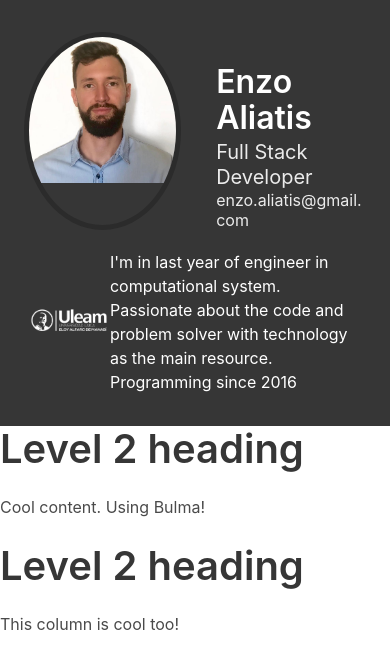
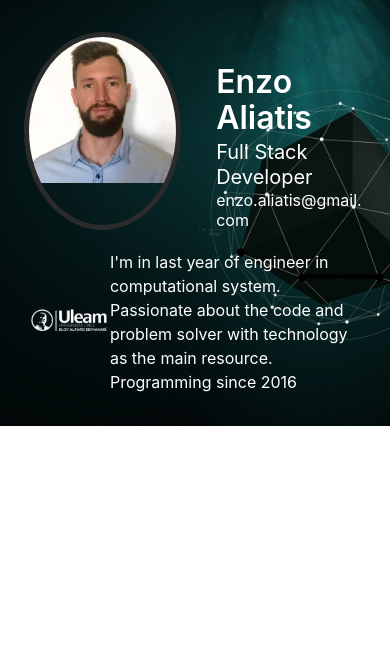
Before and after one commit to EnzoAliatis/cv-enzo, a Gatsby site: page / in a window 390 px wide. Built offline with nearby package versions, Linux system fonts and the light colour scheme; Gatsby itself is replaced by a stand-in of ours.

Commit message:
listo la seccion de pro-profile, pasamos a adaptarlo a mobiles

```diff
--- a/package.json
+++ b/package.json
@@ -7,6 +7,7 @@
   "dependencies": {
     "bulma": "^0.8.0",
     "gatsby": "^2.18.12",
+    "gatsby-background-image": "^0.9.12",
     "gatsby-image": "^2.2.34",
     "gatsby-plugin-manifest": "^2.2.31",
     "gatsby-plugin-offline": "^3.0.27",
--- a/src/components/pro-profile.js
+++ b/src/components/pro-profile.js
@@ -1,48 +1,66 @@
 import React from "react"
 import { useStaticQuery, graphql } from "gatsby"
+import BackgroundImage from "gatsby-background-image"
 import ProfileImage from "./profile-image"
 import UleamLogoImage from "./uleam-logo"
 
 const ProProfile = () => {
-  const { site } = useStaticQuery(
+  const { photo, background } = useStaticQuery(
     graphql`
       query {
-        site {
+        photo: site {
           siteMetadata {
             title
             jobProfile
             email
           }
         }
+        background: file(relativePath: { eq: "backgorund3.jpg" }) {
+          childImageSharp {
+            fluid(quality: 90, maxWidth: 1920) {
+              ...GatsbyImageSharpFluid_withWebp
+            }
+          }
+        }
       }
     `
   )
-
   return (
-    <section className="hero is-dark">
+    <BackgroundImage
+      Tag="div"
+      fluid={background.childImageSharp.fluid}
+      backgroundColor={`#040e18`}
+      style={{ width: '100%', backgroundSize: 'cover', color: 'white' }}
+    >
+      <section className="hero">
         <div className="hero-body">
           <div className="container profileContentBox devBox">
             <figure className="image profileImageBox">
               <ProfileImage />
             </figure>
             <div>
-            <h1 className="title">{site.siteMetadata.title}</h1>
-            <h2 className="subtitle" style={{ marginBottom: 0 }}>
-              {site.siteMetadata.jobProfile}
+              <h1 className="title has-text-white">{photo.siteMetadata.title}</h1>
+              <h2 className="subtitle has-text-white" style={{ marginBottom: 0 }}>
+                {photo.siteMetadata.jobProfile}
               </h2>
-            <h6 className="subtitle is-6">{site.siteMetadata.email}</h6>
+              <h6 className="subtitle is-6 has-text-white">{photo.siteMetadata.email}</h6>
             </div>
           </div>
           <div className="container profileSubContentBox devBox">
             <figure className="image uleamImageBox">
               <UleamLogoImage />
             </figure>
-          <div className='content' style={{ maxWidth: 401}}>
-            <p>I'm in last year of engineer in computational system. <br /> Passionate about the code and problem solver with technology as the main resource. Programming since 2016</p>
+            <div className="content" style={{ maxWidth: 401 }}>
+              <p>
+                I'm in last year of engineer in computational system. <br />
+                Passionate about the code and problem solver with technology as
+                the main resource. Programming since 2016
+              </p>
             </div>
           </div>
         </div>
       </section>
+    </BackgroundImage>
   )
 }
 
--- a/src/pages/index.js
+++ b/src/pages/index.js
@@ -10,7 +10,7 @@ const IndexPage = ({ siteTitle }) => (
   <Layout>
     <SEO title='CV' />
     <ProProfile />
-    <div className="container">
+    {/* <div className="container">
       <div className="columns">
         <div className="column">
           <h2 className="title is-2">Level 2 heading</h2>
@@ -21,7 +21,7 @@ const IndexPage = ({ siteTitle }) => (
           <p className="content">This column is cool too!</p>
         </div>
       </div>
-    </div>
+    </div> */}
   </Layout>
 )
 
--- a/src/pages/mystyles.scss
+++ b/src/pages/mystyles.scss
@@ -8,6 +8,7 @@
 // }
 
 $fullhd: 950px;
+
 
 .hero-body {
   padding: 2rem 1.5rem !important;
@@ -41,4 +42,5 @@ $fullhd: 950px;
   width: 280px;
 }
 
+
 @import "~bulma/bulma.sass";
```
Also changed, not shown: src/images/backgorund2.jpg (deleted), src/images/backgorund3.jpg (added), src/images/gatsby-astronaut.png (deleted), 1 other file. Lines whose indentation alone changed are shown as unchanged.
